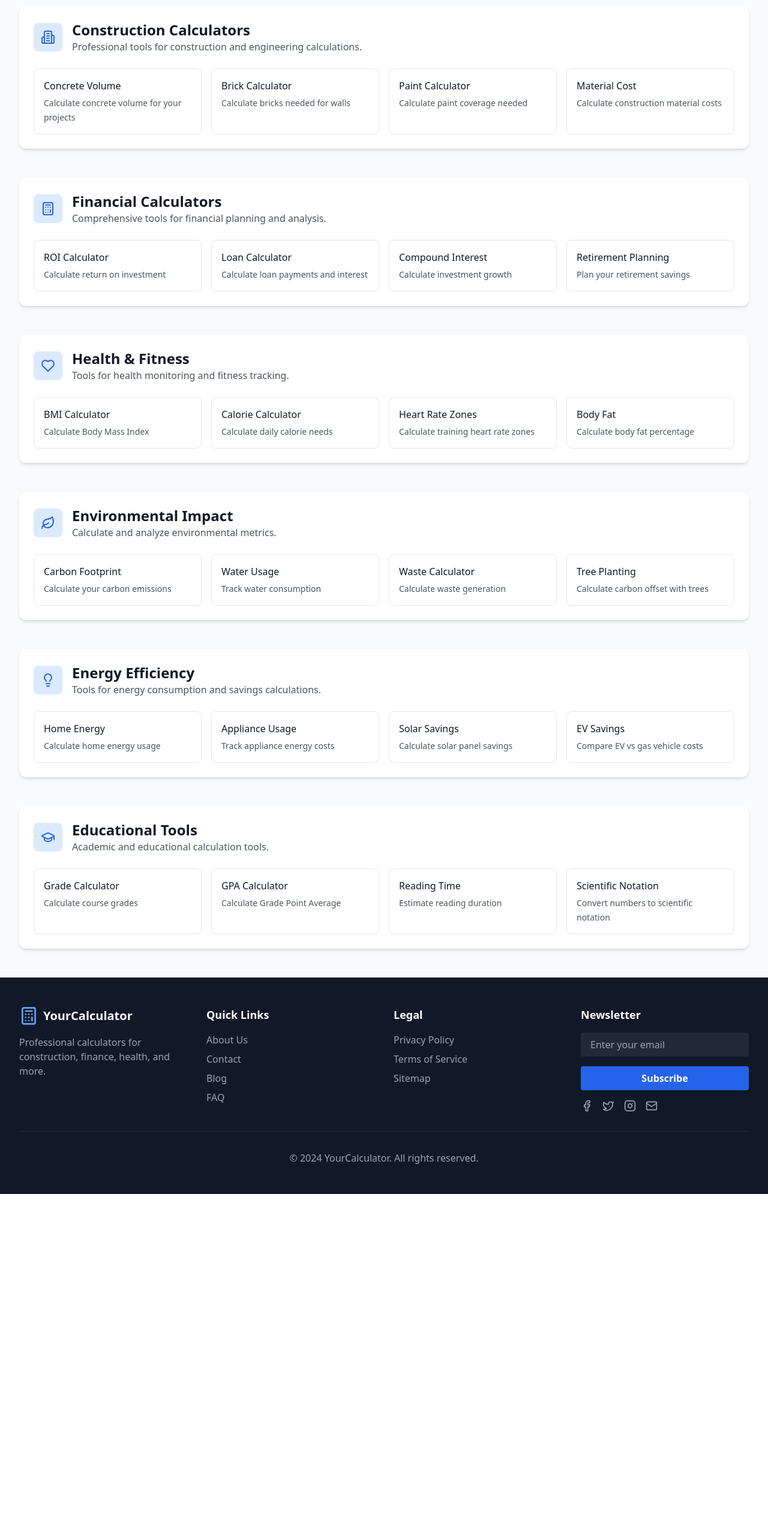
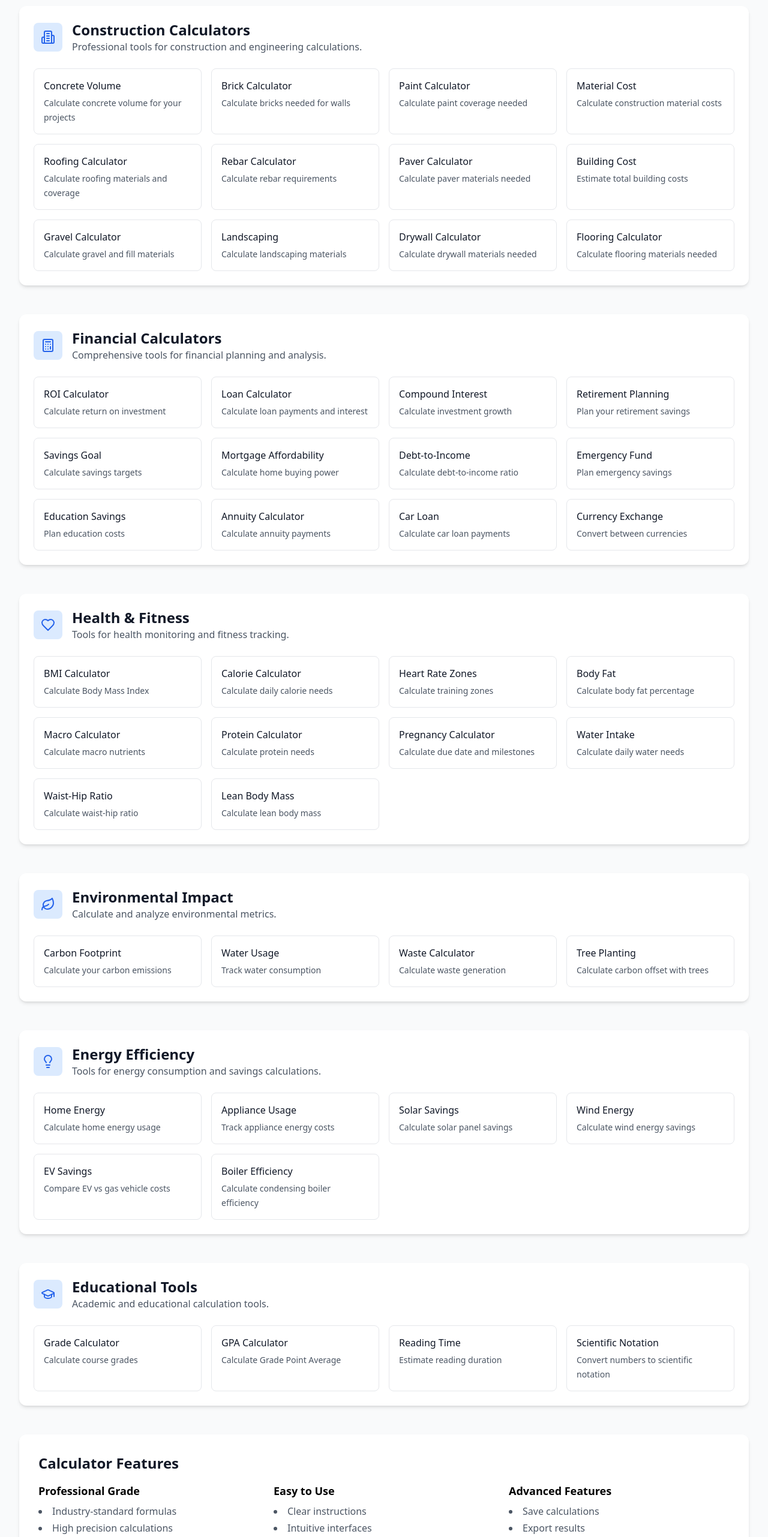
Before and after one commit to Freundlyapps/sb1-ayxsy1, a React (Vite) app: page /calculators in a window 1280 px wide. Shown: the part 234-2797 px from the top of the page at 60% size. Before the commit the page ends 2225 px from the top, so only its background shows below. Built offline with nearby package versions, Linux system fonts and the light colour scheme.

Commit message:
git commit -m "Update Calculators.tsx to display all existing calculators"

```diff
--- a/src/pages/Calculators.tsx
+++ b/src/pages/Calculators.tsx
@@ -1,4 +1,4 @@
-import React from 'react';
+
 import { Link } from 'react-router-dom';
 import { Building2, Calculator, Heart, Leaf, LightbulbIcon, GraduationCap } from 'lucide-react';
 
@@ -13,7 +13,15 @@ const calculatorCategories = [
       { name: 'Concrete Volume', path: '/calculators/construction/concrete', description: 'Calculate concrete volume for your projects' },
       { name: 'Brick Calculator', path: '/calculators/construction/brick', description: 'Calculate bricks needed for walls' },
       { name: 'Paint Calculator', path: '/calculators/construction/paint', description: 'Calculate paint coverage needed' },
-      { name: 'Material Cost', path: '/calculators/construction/cost', description: 'Calculate construction material costs' }
+      { name: 'Material Cost', path: '/calculators/construction/cost', description: 'Calculate construction material costs' },
+      { name: 'Roofing Calculator', path: '/calculators/construction/roofing', description: 'Calculate roofing materials and coverage' },
+      { name: 'Rebar Calculator', path: '/calculators/construction/rebar', description: 'Calculate rebar requirements' },
+      { name: 'Paver Calculator', path: '/calculators/construction/paver', description: 'Calculate paver materials needed' },
+      { name: 'Building Cost', path: '/calculators/construction/building-cost', description: 'Estimate total building costs' },
+      { name: 'Gravel Calculator', path: '/calculators/construction/gravel', description: 'Calculate gravel and fill materials' },
+      { name: 'Landscaping', path: '/calculators/construction/landscaping', description: 'Calculate landscaping materials' },
+      { name: 'Drywall Calculator', path: '/calculators/construction/drywall', description: 'Calculate drywall materials needed' },
+      { name: 'Flooring Calculator', path: '/calculators/construction/flooring', description: 'Calculate flooring materials needed' }
     ]
   },
   {
@@ -26,7 +34,15 @@ const calculatorCategories = [
       { name: 'ROI Calculator', path: '/calculators/finance/roi', description: 'Calculate return on investment' },
       { name: 'Loan Calculator', path: '/calculators/finance/loan', description: 'Calculate loan payments and interest' },
       { name: 'Compound Interest', path: '/calculators/finance/compound', description: 'Calculate investment growth' },
-      { name: 'Retirement Planning', path: '/calculators/finance/retirement', description: 'Plan your retirement savings' }
+      { name: 'Retirement Planning', path: '/calculators/finance/retirement', description: 'Plan your retirement savings' },
+      { name: 'Savings Goal', path: '/calculators/finance/savings-goal', description: 'Calculate savings targets' },
+      { name: 'Mortgage Affordability', path: '/calculators/finance/mortgage', description: 'Calculate home buying power' },
+      { name: 'Debt-to-Income', path: '/calculators/finance/dti', description: 'Calculate debt-to-income ratio' },
+      { name: 'Emergency Fund', path: '/calculators/finance/emergency-fund', description: 'Plan emergency savings' },
+      { name: 'Education Savings', path: '/calculators/finance/education-savings', description: 'Plan education costs' },
+      { name: 'Annuity Calculator', path: '/calculators/finance/annuity', description: 'Calculate annuity payments' },
+      { name: 'Car Loan', path: '/calculators/finance/car-loan', description: 'Calculate car loan payments' },
+      { name: 'Currency Exchange', path: '/calculators/finance/currency-exchange', description: 'Convert between currencies' }
     ]
   },
   {
@@ -38,8 +54,14 @@ const calculatorCategories = [
     calculators: [
       { name: 'BMI Calculator', path: '/calculators/health/bmi', description: 'Calculate Body Mass Index' },
       { name: 'Calorie Calculator', path: '/calculators/health/calories', description: 'Calculate daily calorie needs' },
-      { name: 'Heart Rate Zones', path: '/calculators/health/heart-rate', description: 'Calculate training heart rate zones' },
-      { name: 'Body Fat', path: '/calculators/health/body-fat', description: 'Calculate body fat percentage' }
+      { name: 'Heart Rate Zones', path: '/calculators/health/heart-rate', description: 'Calculate training zones' },
+      { name: 'Body Fat', path: '/calculators/health/body-fat', description: 'Calculate body fat percentage' },
+      { name: 'Macro Calculator', path: '/calculators/health/macros', description: 'Calculate macro nutrients' },
+      { name: 'Protein Calculator', path: '/calculators/health/protein', description: 'Calculate protein needs' },
+      { name: 'Pregnancy Calculator', path: '/calculators/health/pregnancy', description: 'Calculate due date and milestones' },
+      { name: 'Water Intake', path: '/calculators/health/water', description: 'Calculate daily water needs' },
+      { name: 'Waist-Hip Ratio', path: '/calculators/health/waist-hip', description: 'Calculate waist-hip ratio' },
+      { name: 'Lean Body Mass', path: '/calculators/health/lean-mass', description: 'Calculate lean body mass' }
     ]
   },
   {
@@ -65,7 +87,9 @@ const calculatorCategories = [
       { name: 'Home Energy', path: '/calculators/energy/home', description: 'Calculate home energy usage' },
       { name: 'Appliance Usage', path: '/calculators/energy/appliances', description: 'Track appliance energy costs' },
       { name: 'Solar Savings', path: '/calculators/energy/solar', description: 'Calculate solar panel savings' },
-      { name: 'EV Savings', path: '/calculators/energy/ev', description: 'Compare EV vs gas vehicle costs' }
+      { name: 'Wind Energy', path: '/calculators/energy/wind', description: 'Calculate wind energy savings' },
+      { name: 'EV Savings', path: '/calculators/energy/ev', description: 'Compare EV vs gas vehicle costs' },
+      { name: 'Boiler Efficiency', path: '/calculators/energy/boiler', description: 'Calculate condensing boiler efficiency' }
     ]
   },
   {
@@ -88,8 +112,8 @@ const Calculators = () => {
     <div className="min-h-screen bg-gray-50 py-12">
       <div className="max-w-7xl mx-auto px-4 sm:px-6 lg:px-8">
         <div className="text-center mb-12">
-          <h1 className="text-4xl font-bold text-gray-900 mb-4">Our Calculators</h1>
-          <p className="text-xl text-gray-600">Choose from our comprehensive suite of professional calculators</p>
+          <h1 className="text-4xl font-bold text-gray-900 mb-4">Professional Calculators</h1>
+          <p className="text-xl text-gray-600">Choose from our comprehensive suite of industry-standard calculators</p>
         </div>
 
         <div className="space-y-12">
@@ -98,7 +122,7 @@ const Calculators = () => {
             return (
               <div key={category.id} className="bg-white rounded-xl shadow-md overflow-hidden">
                 <div className="p-6">
-                  <Link to={category.path} className="flex items-center space-x-4 mb-6 hover:text-blue-600">
+                  <div className="flex items-center space-x-4 mb-6">
                     <div className="bg-blue-100 p-3 rounded-lg">
                       <IconComponent className="h-6 w-6 text-blue-600" />
                     </div>
@@ -106,8 +130,8 @@ const Calculators = () => {
                       <h2 className="text-2xl font-bold text-gray-900">{category.title}</h2>
                       <p className="text-gray-600">{category.description}</p>
                     </div>
-                  </Link>
-                  <div className="grid grid-cols-1 md:grid-cols-2 lg:grid-cols-4 gap-4">
+                  </div>
+                  <div className="grid grid-cols-1 md:grid-cols-2 lg:grid-cols-3 xl:grid-cols-4 gap-4">
                     {category.calculators.map((calculator) => (
                       <Link
                         key={calculator.path}
@@ -124,6 +148,39 @@ const Calculators = () => {
             );
           })}
         </div>
+
+        <div className="mt-12 bg-white rounded-xl shadow-md p-8">
+          <h2 className="text-2xl font-bold text-gray-900 mb-4">Calculator Features</h2>
+          <div className="grid grid-cols-1 md:grid-cols-3 gap-6">
+            <div className="space-y-2">
+              <h3 className="font-semibold text-lg">Professional Grade</h3>
+              <ul className="list-disc list-inside text-gray-600 space-y-1">
+                <li>Industry-standard formulas</li>
+                <li>High precision calculations</li>
+                <li>Regular updates</li>
+                <li>Verified results</li>
+              </ul>
+            </div>
+            <div className="space-y-2">
+              <h3 className="font-semibold text-lg">Easy to Use</h3>
+              <ul className="list-disc list-inside text-gray-600 space-y-1">
+                <li>Clear instructions</li>
+                <li>Intuitive interfaces</li>
+                <li>Mobile responsive</li>
+                <li>Quick results</li>
+              </ul>
+            </div>
+            <div className="space-y-2">
+              <h3 className="font-semibold text-lg">Advanced Features</h3>
+              <ul className="list-disc list-inside text-gray-600 space-y-1">
+                <li>Save calculations</li>
+                <li>Export results</li>
+                <li>Detailed breakdowns</li>
+                <li>Multiple units support</li>
+              </ul>
+            </div>
+          </div>
+        </div>
       </div>
     </div>
   );
```
